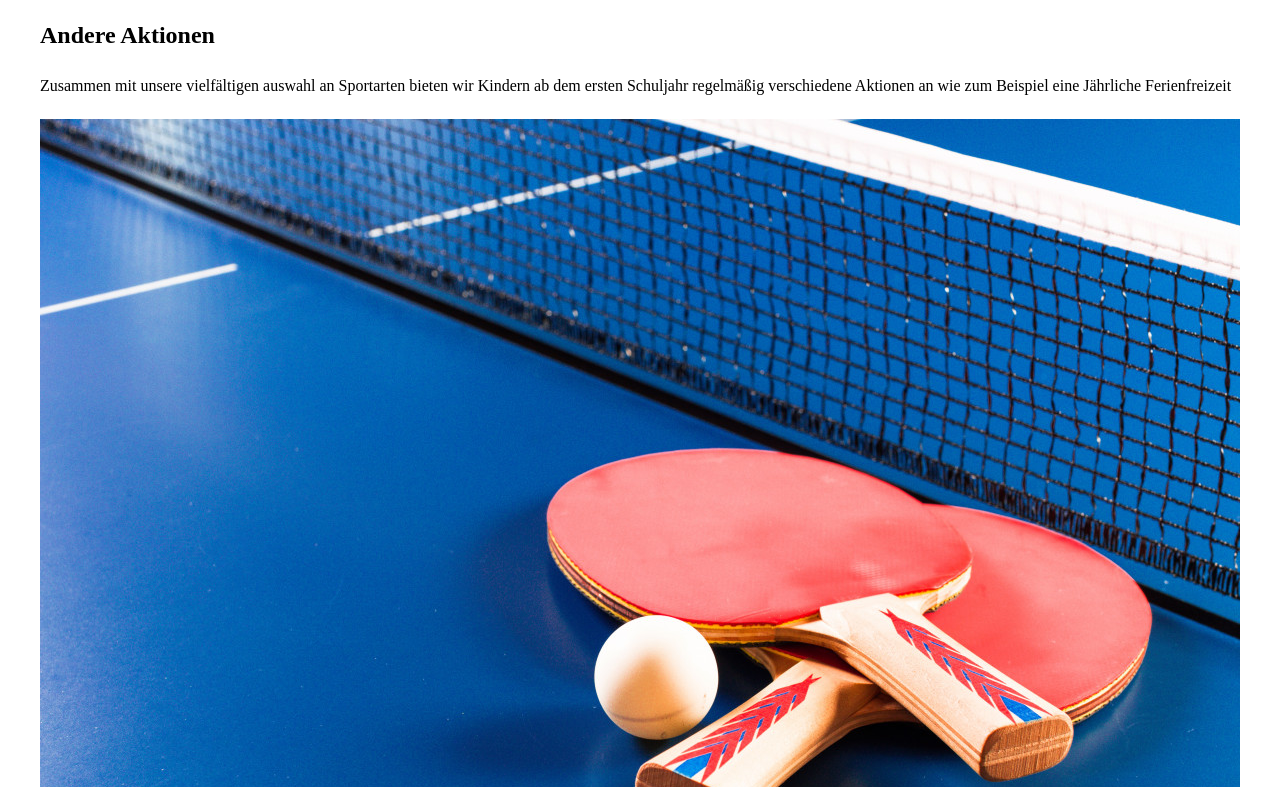
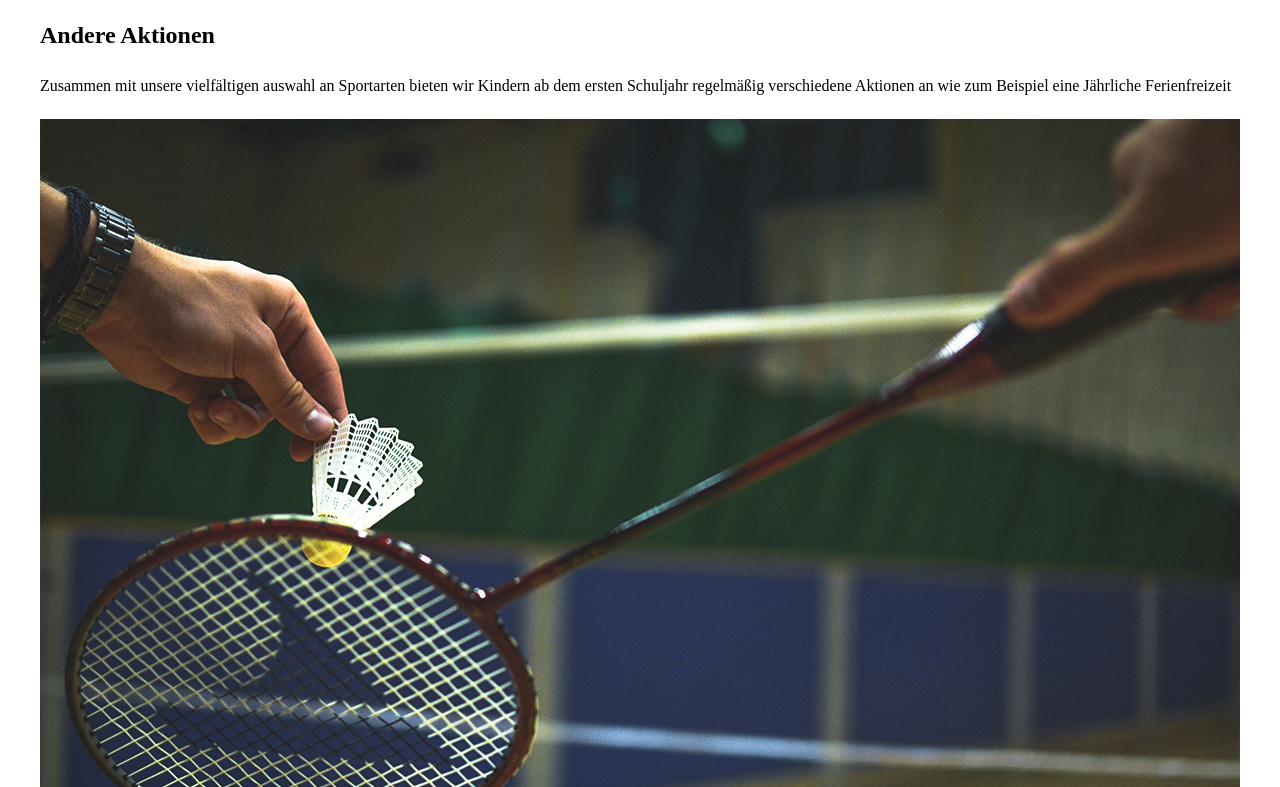
Before and after one commit to chewable-jpg/sva-website, a Next.js app: page / in a window 1280 px wide. Shown: the part 3113-3900 px from the top of the page. Built offline with nearby package versions, Linux system fonts and the light colour scheme.

Commit message:
better image for the last one

```diff
--- a/config.js
+++ b/config.js
@@ -27,7 +27,7 @@ export const data = [
     title: "Wo kann man uns finden",
     description:
       "Appelhülsen ist ein Ortsteil der Gemeinde Nottuln. Sie finden uns im Münsterland an der BAB 43 Münster-Wuppertal Ausfahrt Nottuln.",
-      image: "/tt.jpg"
+      image: "/SVA4.png"
   },
 ]
 
```
